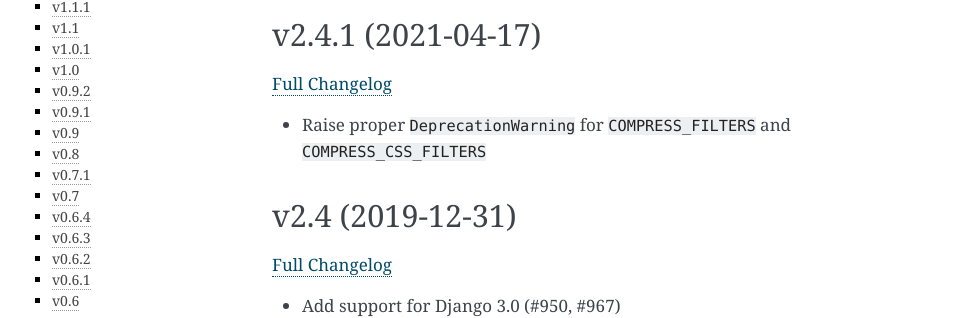
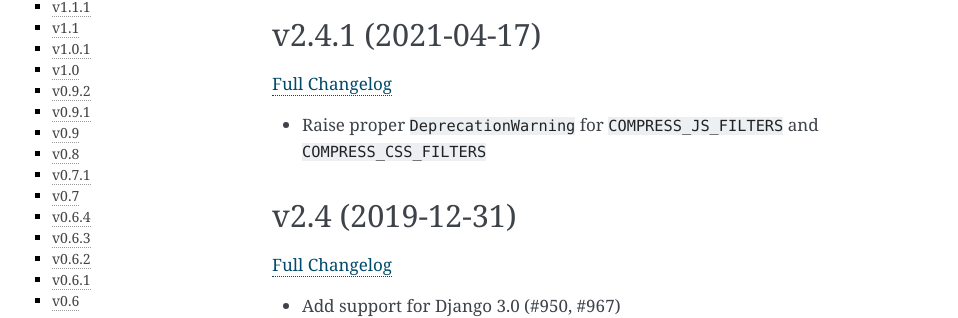
Before and after one commit to django-compressor/django-compressor, a Sphinx documentation site: the page built from docs/changelog.txt, in a window 1280 px wide and 900 px high. Shown: the part 392-710 px from the top of the window, without its empty margins (148-1106 px from the left). Built offline with Sphinx 7.4.7, drawn with Linux system fonts in a browser that asks for light colours.

```diff
--- a/docs/changelog.txt
+++ b/docs/changelog.txt
@@ -19,7 +19,7 @@ v2.4.1 (2021-04-17)
 
 `Full Changelog <https://github.com/django-compressor/django-compressor/compare/2.4...2.4.1>`_
 
-- Raise proper ``DeprecationWarning`` for ``COMPRESS_FILTERS`` and ``COMPRESS_CSS_FILTERS``
+- Raise proper ``DeprecationWarning`` for ``COMPRESS_JS_FILTERS`` and ``COMPRESS_CSS_FILTERS``
 
 
 v2.4 (2019-12-31)
```
